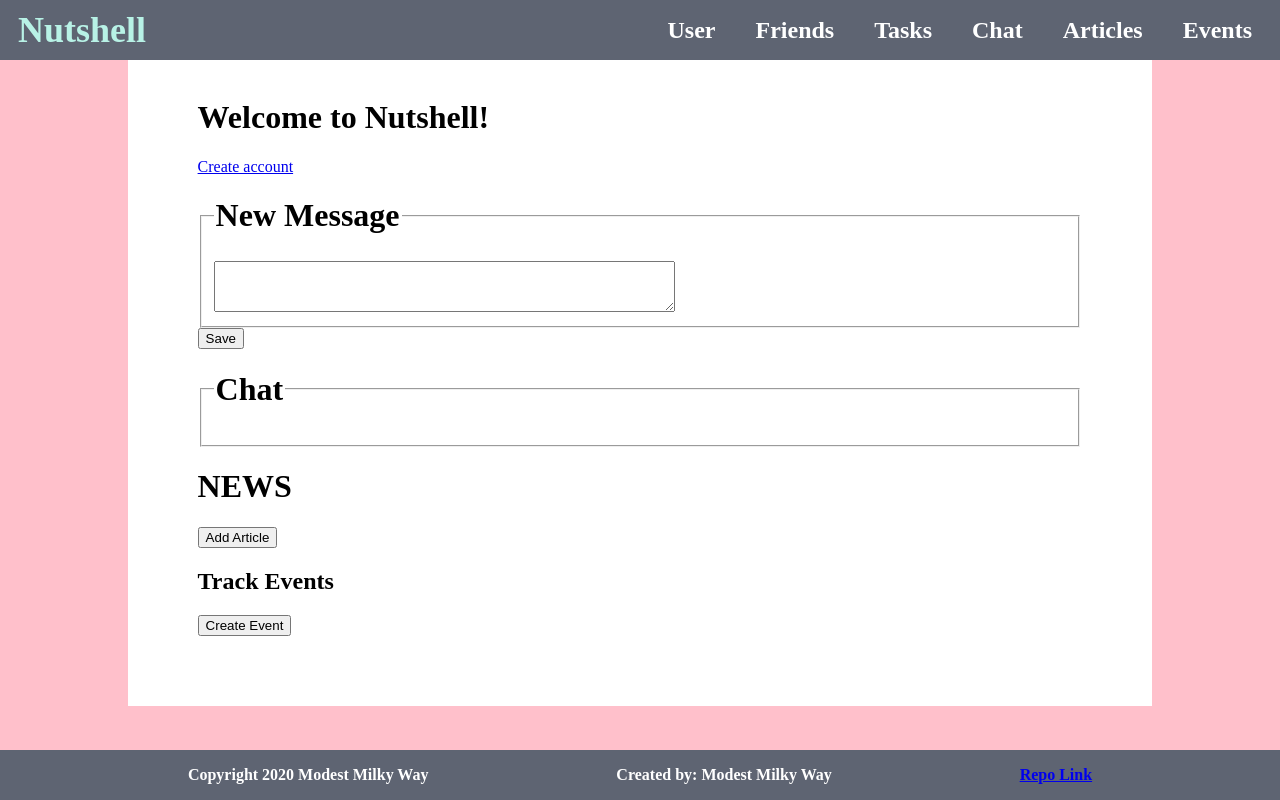
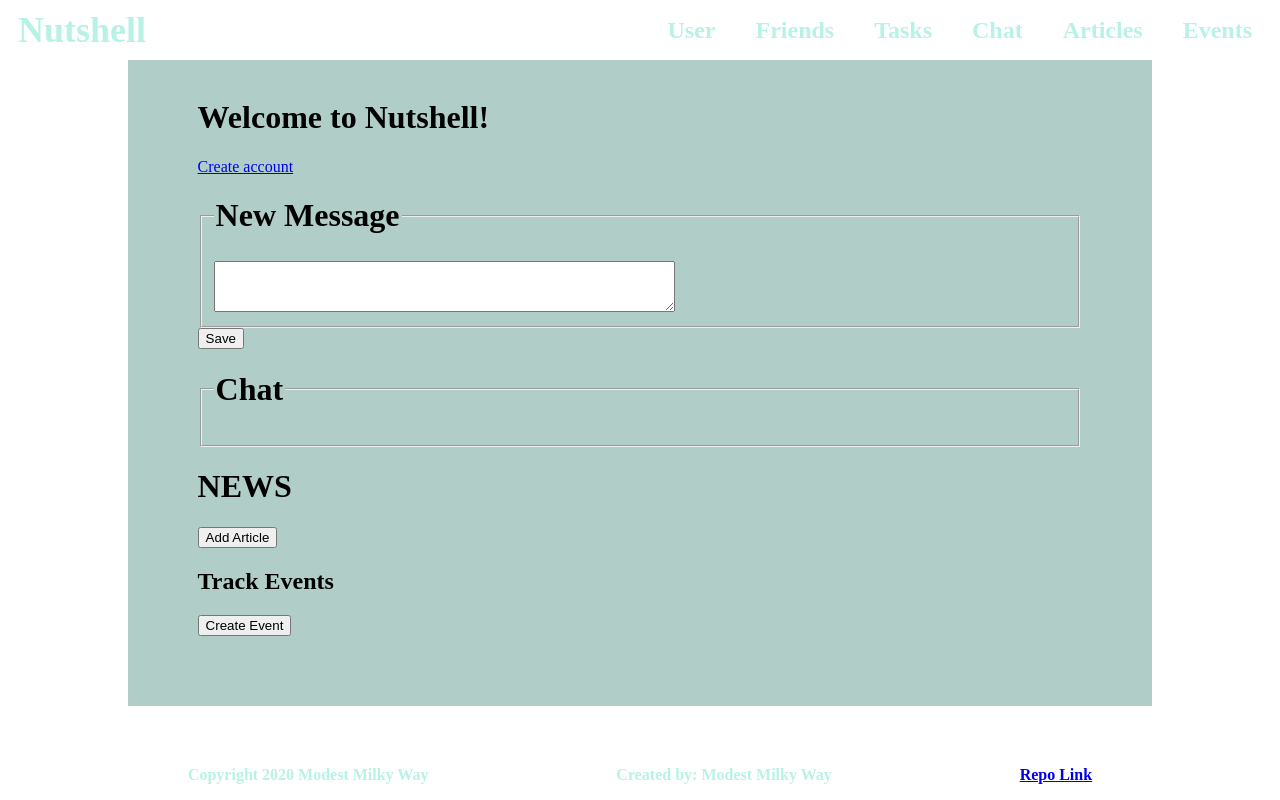
Before and after one commit to nss-day-cohort-38/nutshell-modest-milky-way, a plain HTML site: page src/index.html in a window 1280 px wide. Drawn offline with Linux system fonts and the light colour scheme; no server answers.

Commit message:
changed readme started on styling

```diff
--- a/src/styles/main.css
+++ b/src/styles/main.css
@@ -2,7 +2,7 @@
 /*          OUTERMOST CONTAINERS                */
 body {
     display: flex;
-    background-color: pink;
+    background-color: white;
     justify-content: center;
     align-items: stretch;
     height: 100%;
@@ -10,7 +10,7 @@ body {
 
 #wrapper{
     width: 70%;
-    background-color: white;
+    background-color: #b0cec7;
     /* border: 10px solid #5e6472; */
     padding: 70px;
     /* Top and bottom heavily padded
@@ -27,7 +27,7 @@ header {
     display: flex;
     flex-direction: row;
     align-items: center;
-    background-color: #5e6472;
+    background-color: #ffffff;
     width: 100%;
     margin: 0;
     padding: 0;
@@ -64,15 +64,15 @@ header {
 }
 
 .main-nav li a {
-    color: white;
+    color: #b8f2e6;
     font-weight: bold;
     padding: 8px 16px;
     text-decoration: none;
   }
 
 .main-nav li a:hover {
-    background-color: #aed9e0;
-    color: #5e6472;
+    background-color: #b8f2e6;
+    color: white;
 }
 
 /*                  FOOTER                     */
@@ -81,13 +81,13 @@ header {
     list-style: none;
     display: flex;
     justify-content: space-evenly;
-    background-color:#5E6472;
+    background-color:white;
     margin-block-start: 0;
     margin-block-end: 0;
 }
 
 #footer p {
-    color: white;
+    color: #b8f2e6;
     font-weight: bold;
 }
 
```
Also changed, not shown: README.md.
